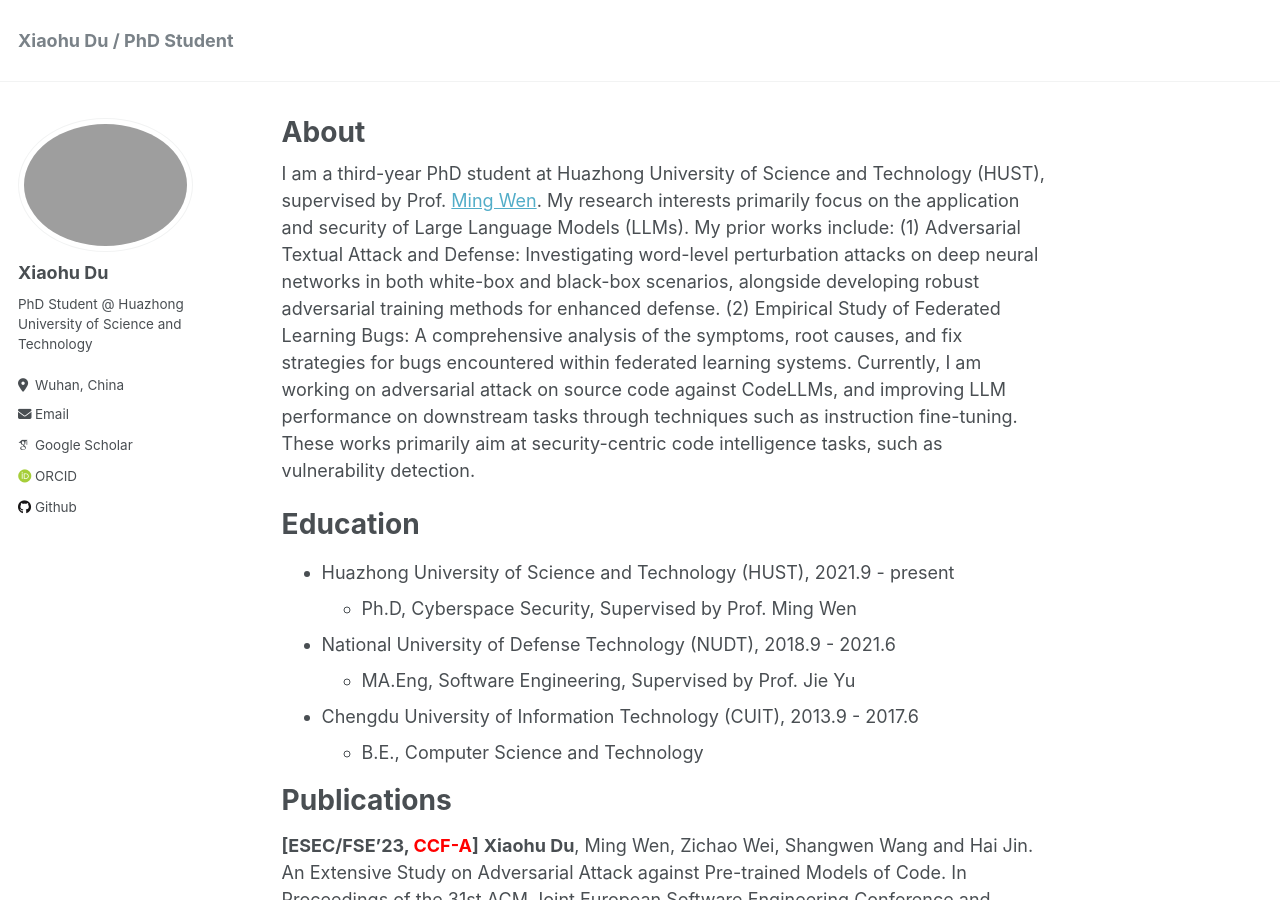
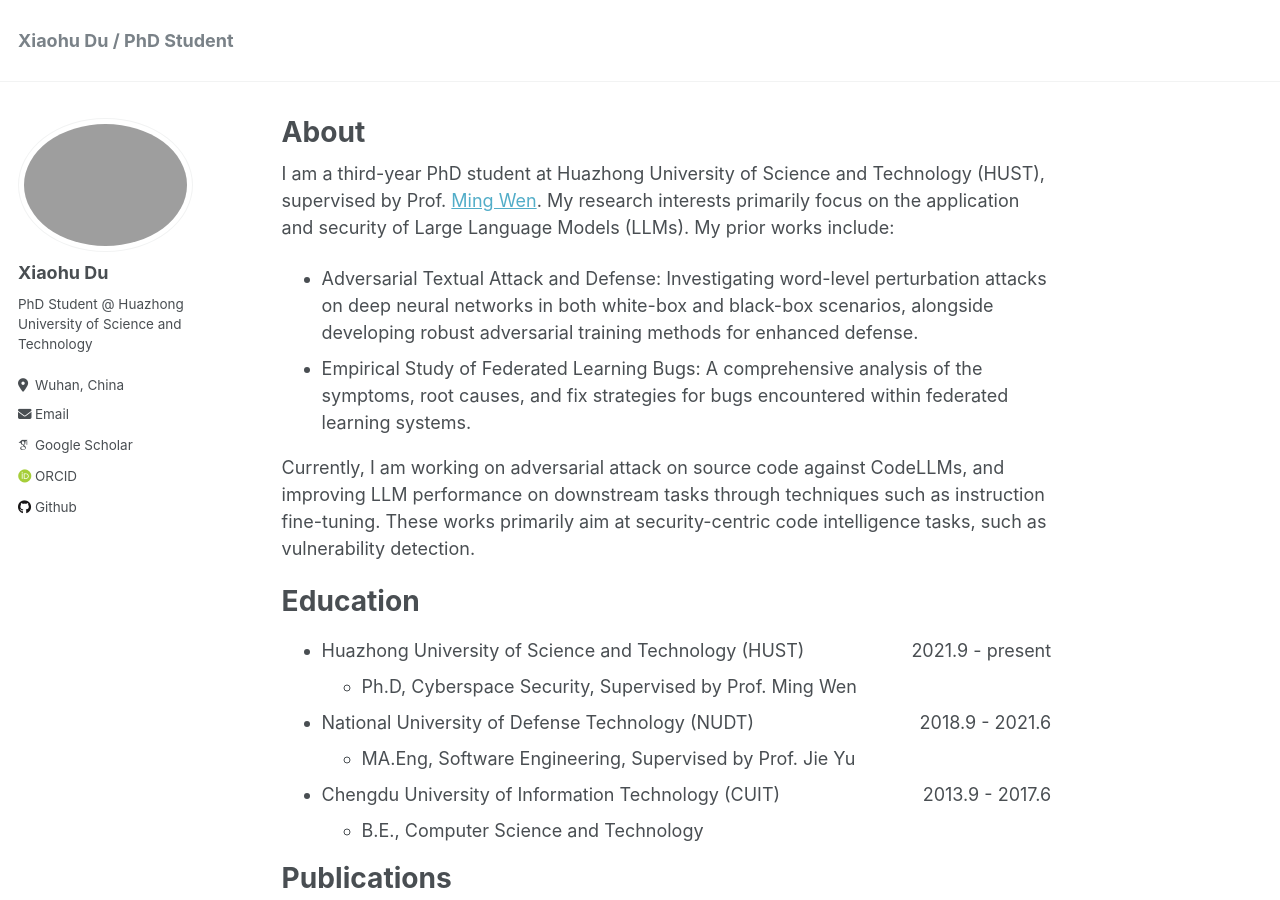
Before and after one commit to xhdu/xhdu.github.io, a Jekyll site: the page built from _pages/about.md, in a window 1280 px wide and 900 px high. Built offline with Jekyll 4.4.1, drawn with Linux system fonts in a browser that asks for light colours; some web fonts are replaced.

```diff
--- a/_pages/about.md
+++ b/_pages/about.md
@@ -8,16 +8,21 @@ redirect_from:
   - /about.html
 ---
 
-I am a third-year PhD student at Huazhong University of Science and Technology (HUST), supervised by Prof. [Ming Wen](https://mingwen-cs.github.io/). My research interests primarily focus on the application  and security of Large Language Models (LLMs). My prior works include: (1) Adversarial Textual Attack and Defense: Investigating word-level perturbation attacks on deep neural networks in both white-box and black-box scenarios, alongside developing robust adversarial training methods for enhanced defense. (2) Empirical Study of Federated Learning Bugs: A comprehensive analysis of the symptoms, root causes, and fix strategies for bugs encountered within federated learning systems.
+I am a third-year PhD student at Huazhong University of Science and Technology (HUST), supervised by Prof. [Ming Wen](https://mingwen-cs.github.io/). My research interests primarily focus on the application  and security of Large Language Models (LLMs). My prior works include:
+- Adversarial Textual Attack and Defense: Investigating word-level perturbation attacks on deep neural networks in both white-box and black-box scenarios, alongside developing robust adversarial training methods for enhanced defense.
+- Empirical Study of Federated Learning Bugs: A comprehensive analysis of the symptoms, root causes, and fix strategies for bugs encountered within federated learning systems.
+
 Currently, I am working on adversarial attack on source code against CodeLLMs, and improving LLM performance on downstream tasks through techniques such as instruction fine-tuning. These works primarily aim at security-centric code intelligence tasks, such as vulnerability detection.
 
 Education
 ======
-- Huazhong University of Science and Technology (HUST), 2021.9 - present
+- Huazhong University of Science and Technology (HUST) <span style="float:right;">2021.9 - present</span>
   - Ph.D, Cyberspace Security, Supervised by Prof. Ming Wen
-- National University of Defense Technology (NUDT), 2018.9 - 2021.6
+
+- National University of Defense Technology (NUDT) <span style="float:right;">2018.9 - 2021.6</span>
   - MA.Eng, Software Engineering, Supervised by Prof. Jie Yu
-- Chengdu University of Information Technology (CUIT), 2013.9 - 2017.6
+
+- Chengdu University of Information Technology (CUIT) <span style="float:right;">2013.9 - 2017.6</span>
   - B.E., Computer Science and Technology
 
 Publications
```
Also changed, not shown: 1 other file.
